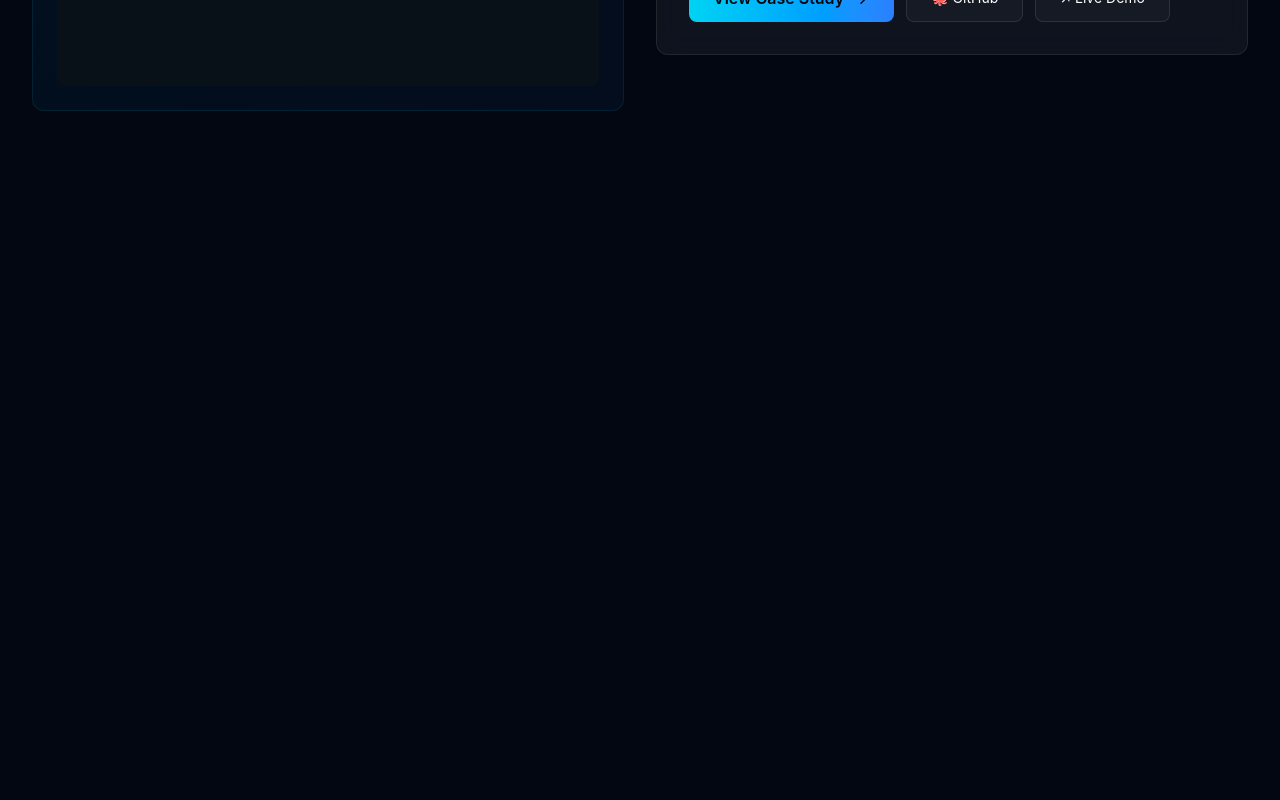
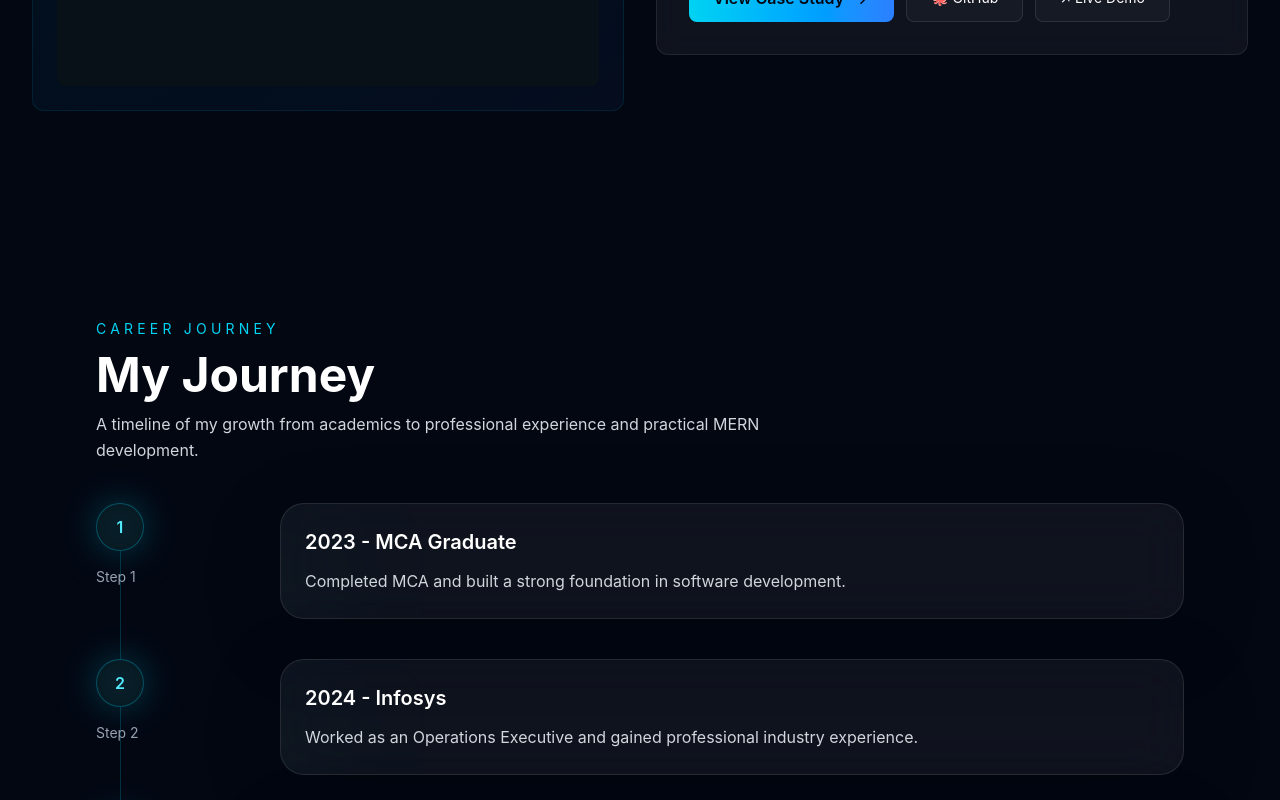
Before and after one commit to nikkimalik/nikki-portfolio, a React (Vite) app: page / in a window 1280 px wide. Shown: the part 2000-2800 px from the top of the page. Before the commit the page ends 2191 px from the top, so only its background shows below. Built offline with nearby package versions, Linux system fonts and the light colour scheme.

Commit message:
Add journey section

```diff
--- a/src/pages/Home.jsx
+++ b/src/pages/Home.jsx
@@ -1,7 +1,7 @@
 import Hero from "../sections/Hero";
 import AboutSection from "../sections/AboutSection";
 import FeaturedProjectSection from "../sections/FeaturedProjectSection";
-
+import JourneySection from "../sections/JourneySection";
 function Home() {
   return (
     <main className="bg-[#030712] text-white">
@@ -14,6 +14,10 @@ function Home() {
       <div className="pt-12">
             <FeaturedProjectSection />
       </div>
+
+      <div className="pt-12">
+        <JourneySection />
+      </div>
     </main>
   );
 }
--- /dev/null
+++ b/src/sections/JourneySection.jsx
@@ -0,0 +1,104 @@
+import { motion } from "framer-motion";
+
+const journeyItems = [
+  {
+    title: "2023 - MCA Graduate",
+    description:
+      "Completed MCA and built a strong foundation in software development.",
+  },
+  {
+    title: "2024 - Infosys",
+    description:
+      "Worked as an Operations Executive and gained professional industry experience.",
+  },
+  {
+    title: "2025 - AI Evaluation",
+    description:
+      "Worked on AI evaluation and response quality projects involving analytical thinking and prompt assessment.",
+  },
+  {
+    title: "2025 - MERN Development",
+    description:
+      "Started learning React, Node.js, Express, and MongoDB while building practical projects.",
+  },
+  {
+    title: "2025 - Building Products",
+    description:
+      "Creating full-stack applications and continuously improving frontend engineering skills.",
+  },
+];
+
+function JourneySection() {
+  const container = {
+    hidden: { opacity: 0, y: 20 },
+    visible: {
+      opacity: 1,
+      y: 0,
+      transition: {
+        staggerChildren: 0.12,
+        delayChildren: 0.1,
+      },
+    },
+  };
+
+  const item = {
+    hidden: { opacity: 0, y: 20 },
+    visible: { opacity: 1, y: 0, transition: { duration: 0.6, ease: "easeOut" } },
+  };
+
+  return (
+    <section className="py-20 bg-[#030712] text-white">
+      <div className="max-w-6xl mx-auto px-4 sm:px-6 lg:px-8">
+        <motion.div
+          initial="hidden"
+          whileInView="visible"
+          viewport={{ once: true, amount: 0.2 }}
+          variants={container}
+          className="space-y-10"
+        >
+          <motion.div variants={item} className="space-y-3">
+            <p className="text-sm uppercase tracking-[0.3em] text-cyan-400">
+              Career Journey
+            </p>
+            <h2 className="text-4xl sm:text-5xl font-bold">My Journey</h2>
+            <p className="max-w-2xl text-gray-300 leading-relaxed">
+              A timeline of my growth from academics to professional experience and practical MERN development.
+            </p>
+          </motion.div>
+
+          <div className="relative">
+            <div className="absolute left-6 top-0 bottom-0 w-px bg-cyan-400/20" />
+
+            <div className="space-y-10">
+              {journeyItems.map((itemData, index) => (
+                <motion.article
+                  key={itemData.title}
+                  variants={item}
+                  className="relative flex flex-col sm:flex-row gap-6"
+                >
+                  <div className="flex flex-col items-center sm:items-start sm:w-40">
+                    <div className="relative z-10 flex h-12 w-12 items-center justify-center rounded-full bg-[#081018] border border-cyan-400/30 shadow-[0_0_30px_rgba(34,211,238,0.12)]">
+                      <div className="absolute inset-0 rounded-full bg-cyan-400/20 blur-xl" />
+                      <span className="relative text-cyan-300 font-semibold">{index + 1}</span>
+                    </div>
+                    <span className="mt-4 text-sm text-gray-400">Step {index + 1}</span>
+                  </div>
+
+                  <div className="group relative flex-1 overflow-hidden rounded-3xl border border-white/10 bg-white/5 p-6 shadow-[0_20px_80px_rgba(0,0,0,0.18)] backdrop-blur-xl transition-all duration-300 hover:-translate-y-1">
+                    <div className="absolute -left-8 top-10 h-20 w-20 rounded-full bg-cyan-400/10 blur-3xl" />
+                    <div className="relative z-10 space-y-3">
+                      <h3 className="text-xl font-semibold text-white">{itemData.title}</h3>
+                      <p className="text-gray-300 leading-relaxed">{itemData.description}</p>
+                    </div>
+                  </div>
+                </motion.article>
+              ))}
+            </div>
+          </div>
+        </motion.div>
+      </div>
+    </section>
+  );
+}
+
+export default JourneySection;
```
